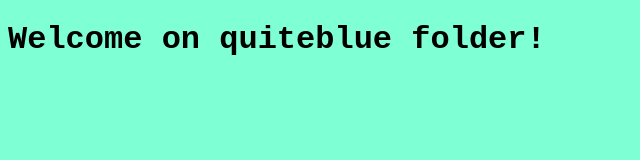
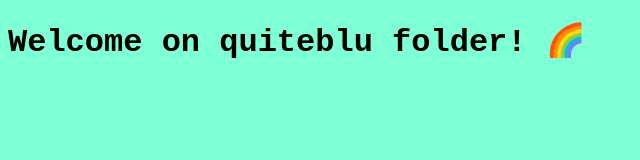
Before and after one commit to marco-giudici/quiteblu, a plain HTML site: page folder/index.html in a window 1280 px wide. Shown: the whole page, without its empty margins (0-640 px from the left). Drawn offline with Linux system fonts and the light colour scheme.

Commit message:
Update index.html
Corretto quiteblue in quiteblu

```diff
--- a/folder/index.html
+++ b/folder/index.html
@@ -2,17 +2,17 @@
 <html>
 
 <head>
-    <title>Welcome on quiteblue folder!</title>
+    <title>Welcome on quiteblu folder!</title>
     <style>
         body {
+            font-family: 'Courier New', Courier, monospace;
             background-color: aquamarine;
-            font-family: 'Courier New', Courier, monospace;
         }
     </style>
 </head>
 
 <body>
-    <h1>Welcome on quiteblue folder!</h1>
+    <h1>Welcome on quiteblu folder! 🌈</h1>
 </body>
 
 </html>
```
